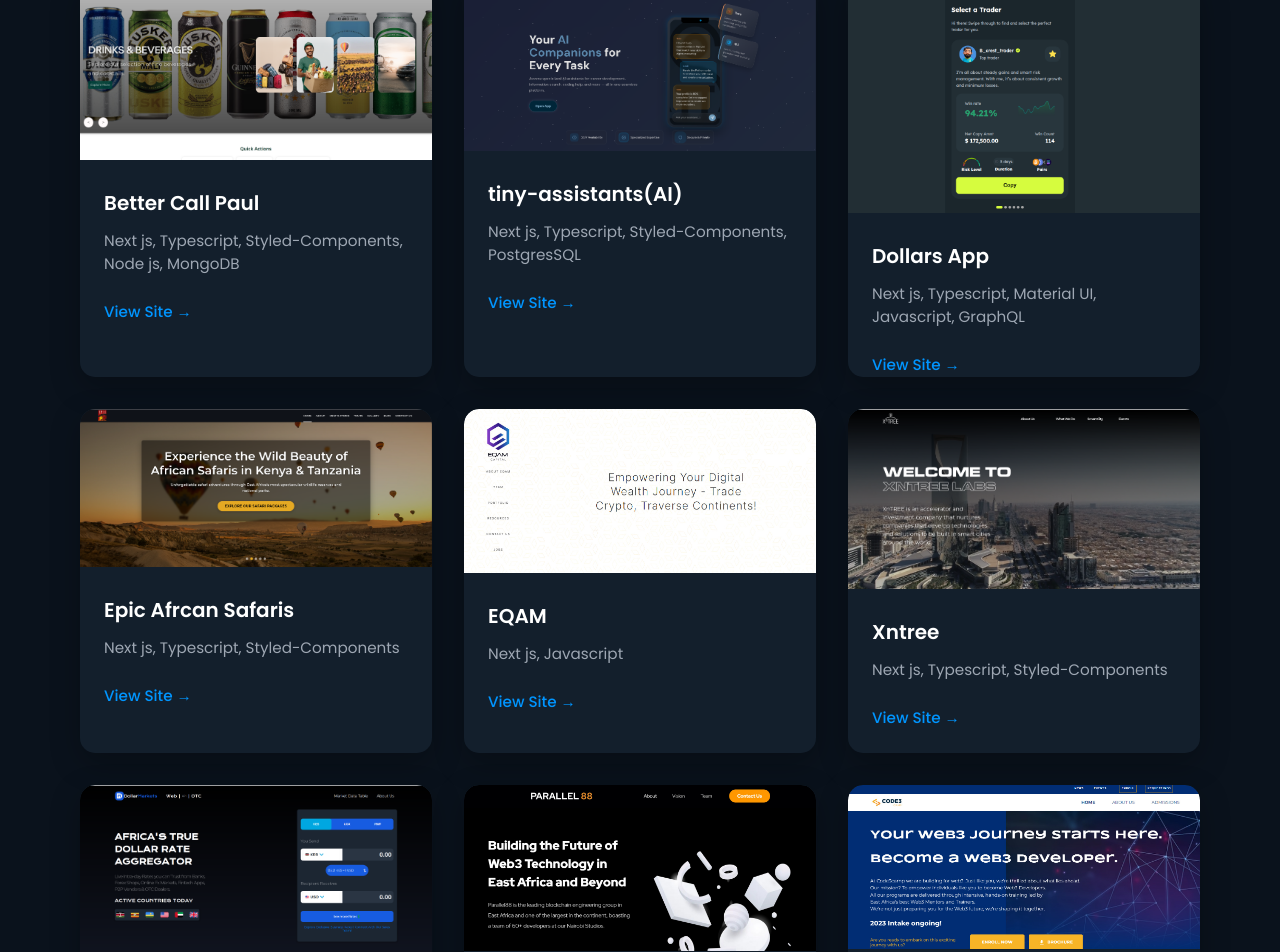
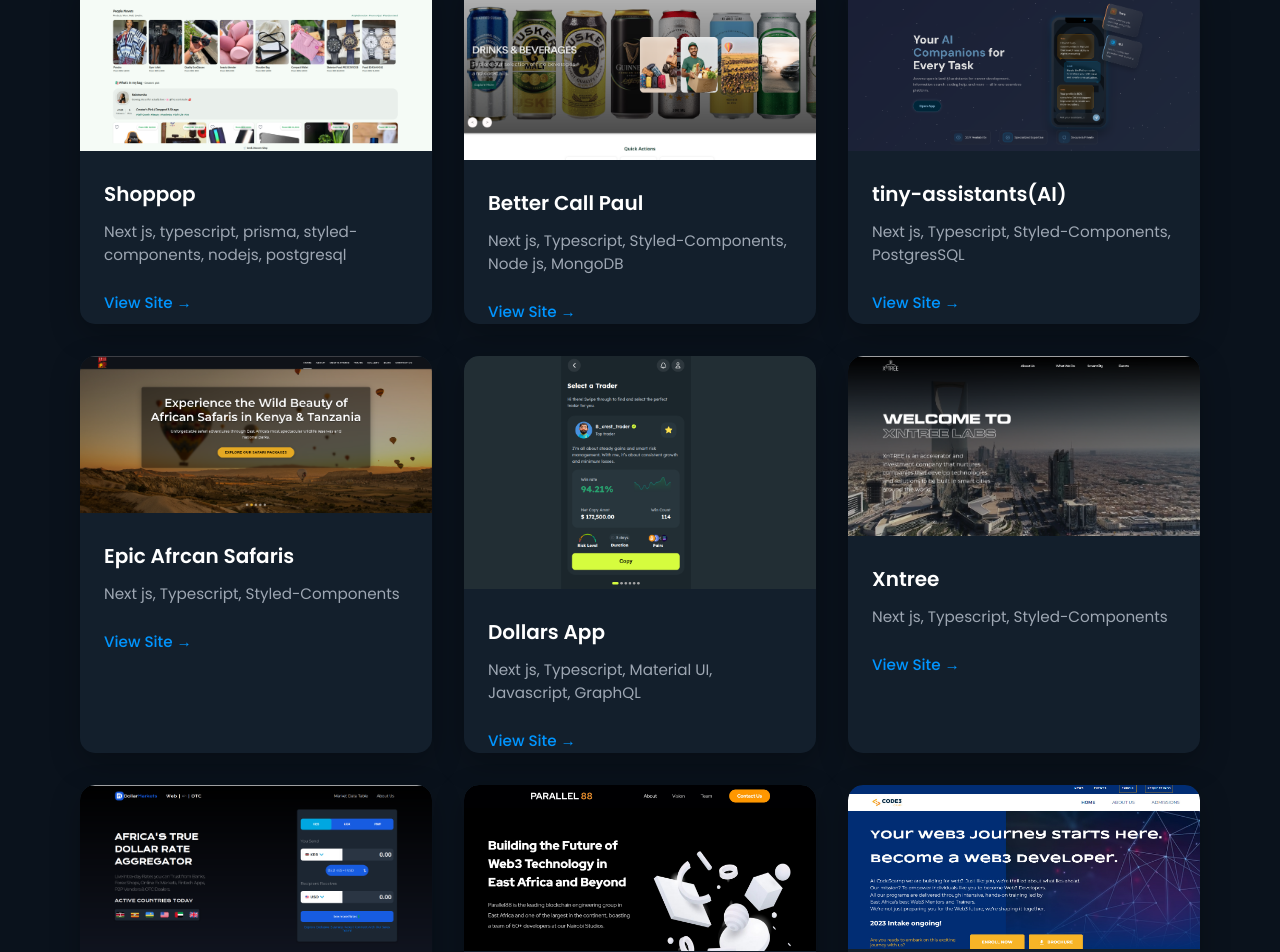
Before and after one commit to ngunjez/portfolio, a Next.js app: page / in a window 1280 px wide. Shown: the part 993-1945 px from the top of the page. Built offline with nearby package versions, Linux system fonts and the light colour scheme; a web font is replaced by a local one.

Commit message:
feat: add Shoppop project with details and image

```diff
--- a/components/projects.tsx
+++ b/components/projects.tsx
@@ -17,11 +17,11 @@
 } from "@/styles/Projects";
 
 const projectUrls = [
+  "https://www.shoppop.ink/beta",
   "https://better-call-paul-tau.vercel.app/",
   "https://www.tinyassistants.ai/home",
+  "https://www.epicafricansafaris.africa/",
   "https://app.dollarsapp.ai/copytrading",
-  "https://www.epicafricansafaris.africa/",
-  "https://www.eqcap.fund/",
   "https://www.xntree.co/",
   "https://www.dollarmarkets.africa/",
   "https://parallel-88-fd73osf7e-parallel-88.vercel.app/",
@@ -33,6 +33,12 @@
 
 const projectCases = [
   {
+    title: "Shoppop",
+    description:
+      "Next js, typescript, prisma, styled-components, nodejs, postgresql",
+    imageSrc: "/shoppop.png",
+  },
+  {
     title: "Better Call Paul",
     description: "Next js, Typescript, Styled-Components, Node js, MongoDB",
     imageSrc: "/bcp.png",
@@ -43,20 +49,17 @@
     imageSrc: "/tiny.png",
   },
   {
+    title: "Epic Afrcan Safaris",
+    description: "Next js, Typescript, Styled-Components",
+    imageSrc: "/safaris.png",
+  },
+
+  {
     title: "Dollars App",
     description: "Next js, Typescript, Material UI, Javascript, GraphQL",
     imageSrc: "/d2.png",
   },
-    {
-    title: "Epic Afrcan Safaris",
-    description: "Next js, Typescript, Styled-Components",
-    imageSrc: "/safaris.png",
-  },
-    {
-    title: "EQAM",
-    description: "Next js, Javascript",
-    imageSrc: "/eqam.jpg",
-  },
+
   {
     title: "Xntree",
     description: "Next js, Typescript, Styled-Components",
@@ -68,7 +71,6 @@
     description: "Next js, Typescript, Styled-Components",
     imageSrc: "/dollarmarkets.png",
   },
-
 
   {
     title: "Parallel88",
@@ -208,7 +210,7 @@
     | React.ReactPortal
     | React.PromiseLikeOfReactNode
     | null
-    | undefined
+    | undefined,
 ) {
   return <HomeLayout>{page}</HomeLayout>;
 };
```
Also changed, not shown: public/shoppop.png (added).
